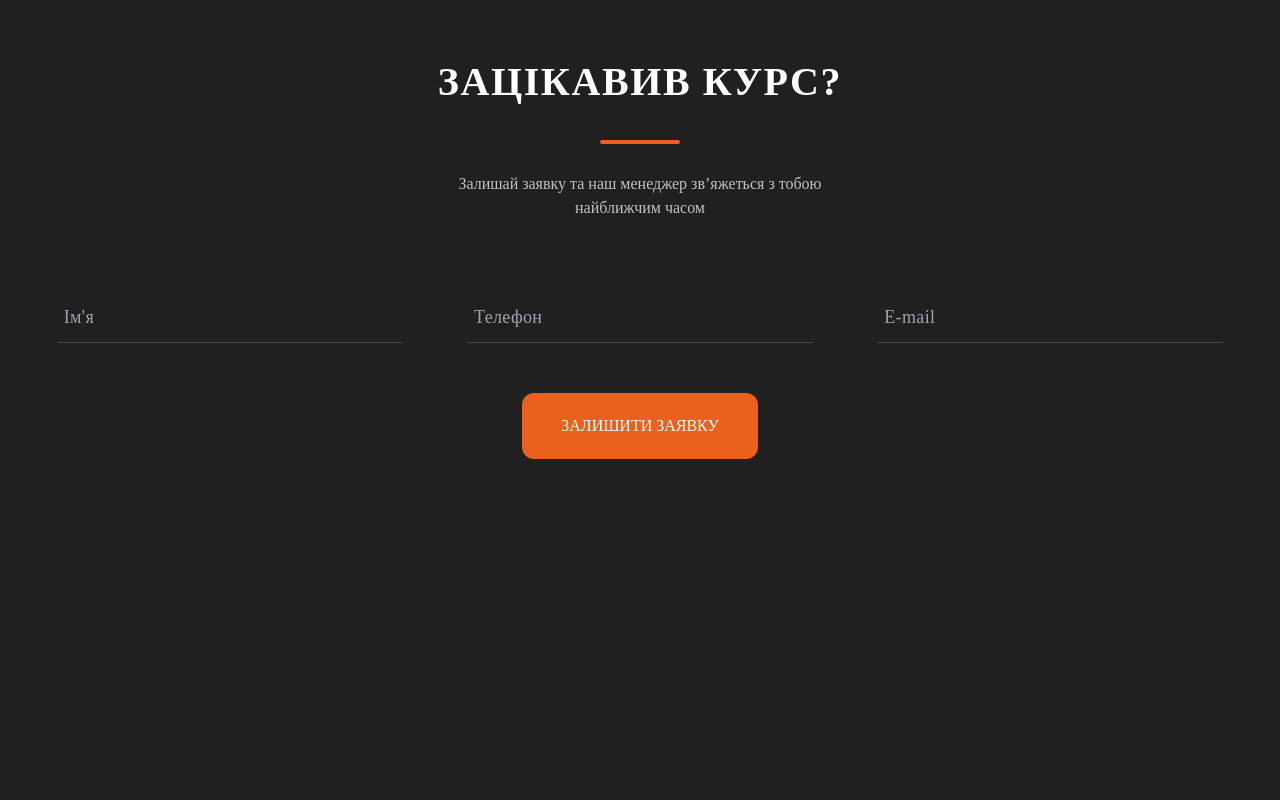
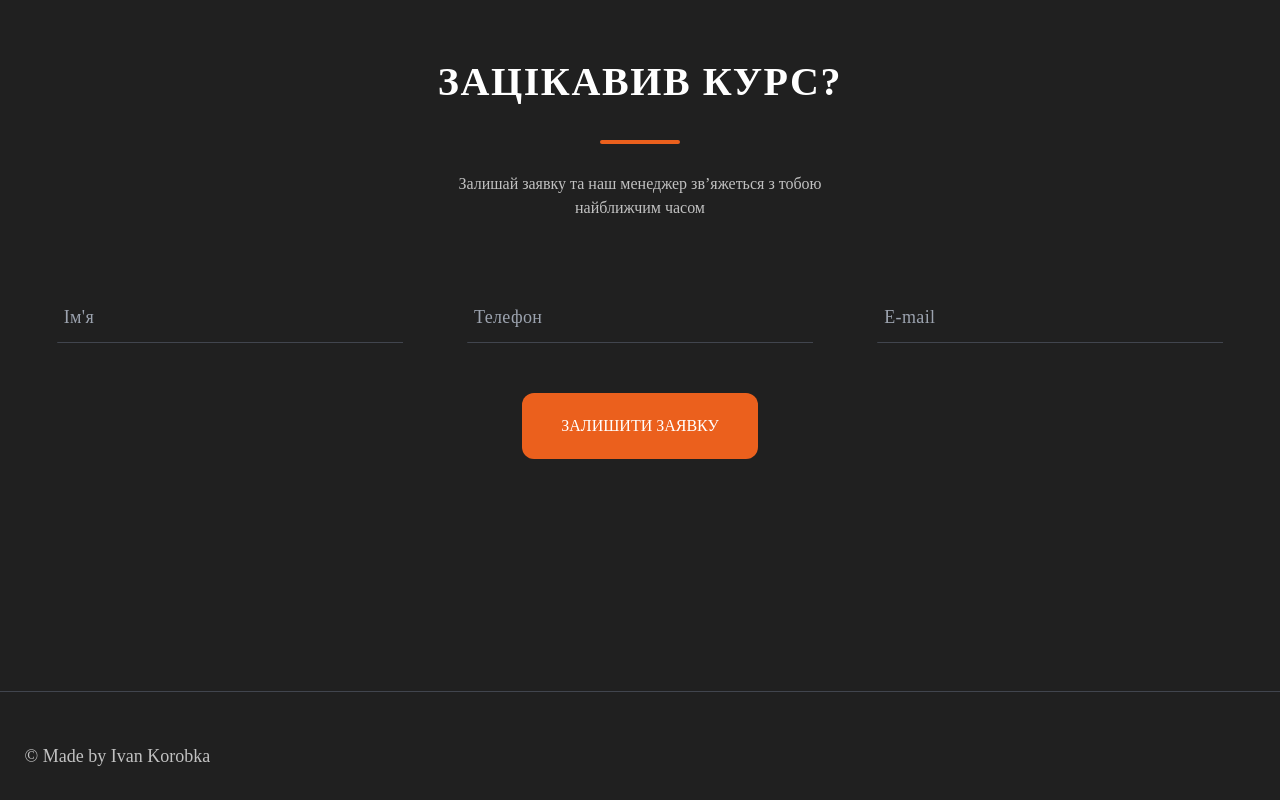
Before and after one commit to bambuuk/rsmoto-school, a React (Create React App) app: page / in a window 1280 px wide. Shown: the part 6689-7489 px from the top of the page. Before the commit the page ends 7380 px from the top, so only its background shows below. Built offline with nearby package versions, Linux system fonts and the light colour scheme.

Commit message:
created footer

```diff
--- a/src/App.js
+++ b/src/App.js
@@ -11,7 +11,7 @@ import Application from "./components/Application";
 
 import AOS from "aos";
 import "aos/dist/aos.css";
-import 'animate.css';
+import Footer from "./components/Footer";
 
 function App() {
   useEffect(() => {
@@ -29,6 +29,7 @@ function App() {
         <Gifts />
         <Application />
       </main>
+      <Footer />
     </div>
   );
 }
--- /dev/null
+++ b/src/components/Footer.js
@@ -0,0 +1,18 @@
+function Footer() {
+  return (
+    <footer className="w-full border-t border-solid border-[#41454E]">
+      <div className="px-[15px] mx-0 sm:mx-[9.6px] pb-[50px] pt-[50px] ">
+        <a
+          href="https://www.linkedin.com/in/ivan-korobka-328b77208/"
+          target="_blank"
+          rel="noreferrer"
+          className="hover:text-[#EB601D] transition-colors ease-in-out text-[#C1C1C1] text-lg"
+        >
+          © Made by Ivan Korobka
+        </a>
+      </div>
+    </footer>
+  );
+}
+
+export default Footer;
```
